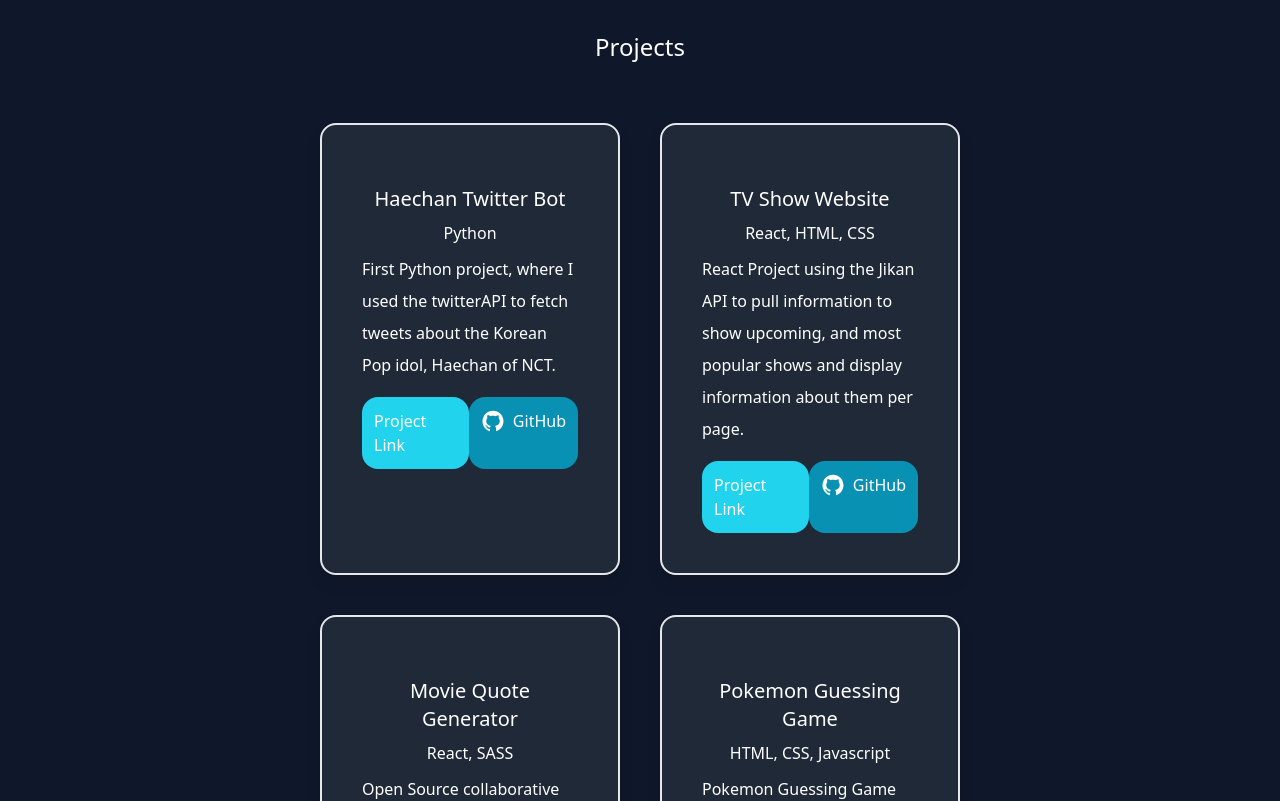
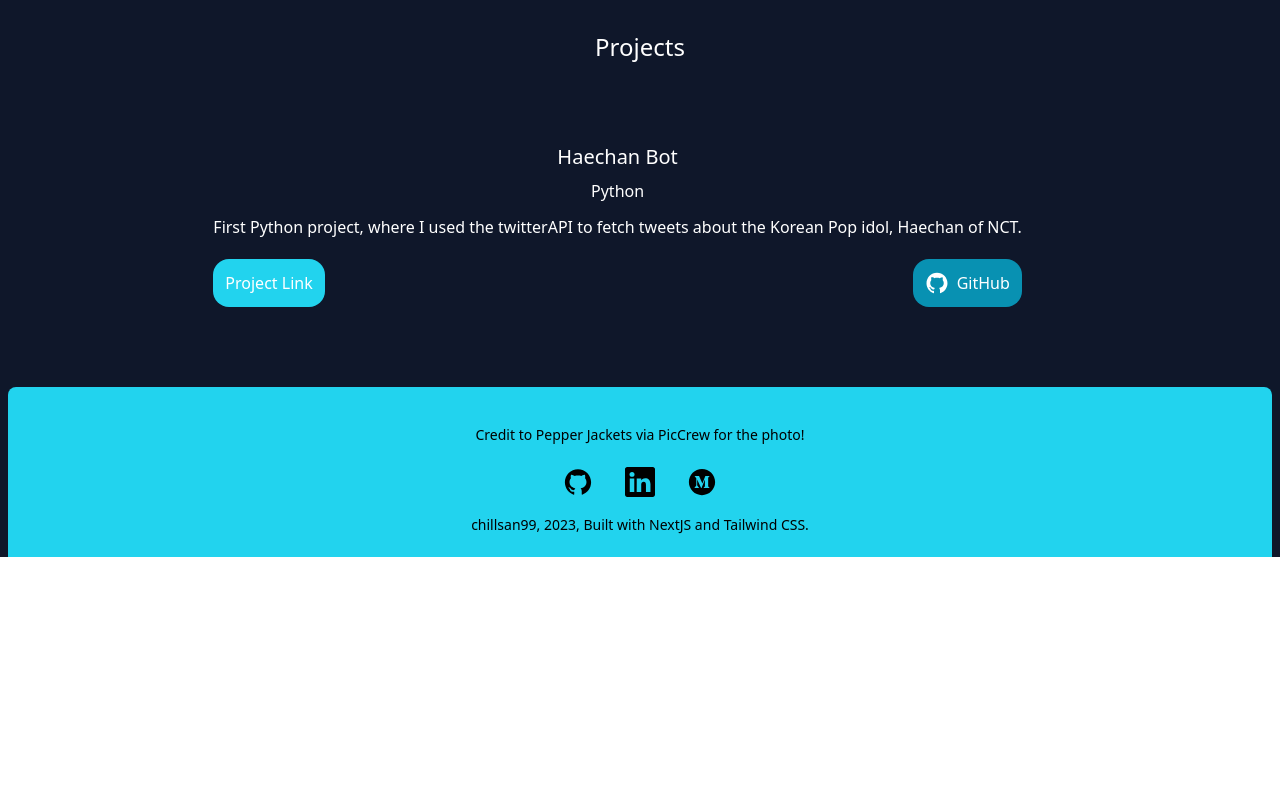
Before and after one commit to chillsan99/NextJs-Portfolio-2023, a Next.js app: page / in a window 1280 px wide. Shown: the part 1360-2161 px from the top of the page. After the commit the page ends 1917 px from the top, so only its background shows below. Built offline with nearby package versions, Linux system fonts and the light colour scheme.

Commit message:
Removed Card, Footer, and Data for simplicity

```diff
--- a/src/components/Card.js
+++ /dev/null
@@ -1,31 +0,0 @@
-import React, { useState } from 'react'
-import { projectData } from '@/components/data'
-import {AiFillGithub} from 'react-icons/ai'
-import Image from 'next/image'
-
-const Card = ({setDarkMode}) => {
-  return (
-    <>
-        <div className='m-auto flex flex-col gap-10 lg:flex-row lg:flex-wrap w-3/4'>
-        {projectData.map((data, key) =>{
-            return(
-                    <div key={key} className= "dark:bg-gray-800 drop-shadow-lg border-2 rounded-2xl p-10 basis-1/3 flex-1 h-90">
-                        <h4 className='text-xl pt-5 text-center font-medium py-2  dark:text-white'>{data.pr_name}</h4>
-                        <div>
-                            <p className='pb-2 text-md font-medium text-center  dark:text-white'>{data.lang_used}</p>
-                            <p className='leading-8 sm:text-small pb-4 dark:text-white flex-1'>{data.about}</p>
-                        <div className='flex justify-between relative flex-1'>
-                            <a className='bg-cyan-400 p-3 rounded-2xl dark:text-white inset-x-0 bottom-0'
-                                href={data.projdemo_link}>Project Link</a>
-                            <a className='bg-cyan-600 p-3 rounded-2xl dark:text-white' href={data.projgithub_link}><span className='flex flex-row '><AiFillGithub className='text-2xl mr-2'/>GitHub</span></a>
-                        </div>
-                    </div>
-                </div>
-            )
-        })}
-        </div>
-    </>
-  )
-}
-
-export default Card
--- a/src/components/Footer.js
+++ /dev/null
@@ -1,21 +0,0 @@
-import React from 'react'
-import {BsLinkedin} from 'react-icons/bs'
-import {AiFillGithub, AiFillMediumCircle} from 'react-icons/ai'
-
-const Footer = () => {
-  console.log("Stan NCT for clear skin")
-
-  return (
-      <div className='text-center gap-8 py-5 px-6 text-4xl bg-cyan-400 rounded-t-lg mx-2'>
-            <span className='text-sm'> Credit to Pepper Jackets via PicCrew for the photo! </span>
-              <div className='flex justify-center px-6 gap-8  pt-5'>
-                <span><a href="https://github.com/chillsan99"><AiFillGithub className='text-white text-3xl transition duration 300 ease-in-out dark:text-black hover:text-black'/></a></span>
-                <span><a href="https://www.linkedin.com/in/cierra-h-762032138/"><BsLinkedin className='text-white text-3xl transition duration 300 ease-in-out dark:text-black hover:text-blue-800' /></a></span>
-                <span><a href="https://medium.com/@cierra.hilliary"><AiFillMediumCircle className='text-white text-3xl transition duration 300 ease-in-out dark:text-black hover:text-blue-800' /></a></span>
-              </div>
-            <span className='text-sm'>chillsan99, 2023, Built with NextJS and Tailwind CSS.</span>
-      </div>
-  )
-}
-
-export default Footer
--- a/src/components/data.js
+++ /dev/null
@@ -1,38 +0,0 @@
-export const projectData =[
-  {
-    id: "001",
-    pr_name: "Haechan Twitter Bot",
-    image: "https://i.imgur.com/76enjhB.jpg",
-    lang_used: "Python",
-    projdemo_link:"https://twitter.com/HaechanBot66",
-    projgithub_link:"https://github.com/chillsan99/Haechan-Bot",
-    about: "First Python project, where I used the twitterAPI to fetch tweets about the Korean Pop idol, Haechan of NCT."
-  },
-  {
-    id: "002",
-    pr_name: "TV Show Website",
-    image: "https://i.imgur.com/gXqvLzK.png",
-    lang_used: "React, HTML, CSS",
-    projdemo_link:"  ",
-    projgithub_link:"https://github.com/chillsan99/AniFreak",
-    about: "React Project using the Jikan API to pull information to show upcoming, and most popular shows and display information about them per page."
-  },
-  {
-    id: "003",
-    pr_name: "Movie Quote Generator",
-    image: "https://i.imgur.com/KNlwiTZ.jpg",
-    lang_used: "React, SASS ",
-    projdemo_link:"https://kamiri-charles.github.io/movie-quote-generator/",
-    projgithub_link:"https://github.com/kamiri-charles/movie-quote-generator",
-    about: "Open Source collaborative project found on GitHub and originally created by Kamiri Charles to generate movie quotes and now randomly generating background color based, by hitting the refresh button."
-  },
-  {
-    id: "004",
-    pr_name: "Pokemon Guessing Game",
-    image: "https://i.imgur.com/fOvbih9.jpg",
-    lang_used: "HTML, CSS, Javascript",
-    projdemo_link:"https://guessthatword.netlify.app",
-    projgithub_link:"https://github.com/chillsan99/GuessTheWord",
-    about: "Pokemon Guessing Game built with HTML, CSS, and Javascript to make an in-browser game that randomly give a Pokemon name along with a hint for you to guess."
-  },
-]
--- a/src/pages/index.js
+++ b/src/pages/index.js
@@ -2,11 +2,8 @@
 import { Inter } from 'next/font/google'
 import Image from 'next/image'
 import profileimage from '/public/profileimage.png'
-import Footer from '@/components/Footer'
 import {BsFillSunFill, BsLinkedin, BsTwitter } from 'react-icons/bs'
-import {BiMenu} from 'react-icons/bi'
 import {AiFillGithub, AiFillMediumCircle} from 'react-icons/ai'
-import Card from '@/components/Card'
 import { useState } from 'react'
 
 const inter = Inter({ subsets: ['latin'] })
@@ -95,14 +92,33 @@
           <div id="projects">
             <h3 className='py-10 text-2xl dark:text-white text-center'> Projects </h3>
             <div className='py-5 lg:flex lg:w-2/3 sm:w-4/5 sm: mx-10 md:mx-auto pb-20'>
-              <Card setDarkMode={setDarkMode}/>
+                <div lassName= "dark:bg-gray-800 drop-shadow-lg border-2 rounded-2xl p-10 basis-1/3 flex-1 h-90">
+                        <h4 className='text-xl pt-5 text-center font-medium py-2  dark:text-white'>Haechan Bot</h4>
+                        <div>
+                            <p className='pb-2 text-md font-medium text-center  dark:text-white'>Python</p>
+                            <p className='leading-8 sm:text-small pb-4 dark:text-white flex-1'>First Python project, where I used the twitterAPI to fetch tweets about the Korean Pop idol, Haechan of NCT.</p>
+                        <div className='flex justify-between relative flex-1'>
+                            <a className='bg-cyan-400 p-3 rounded-2xl dark:text-white inset-x-0 bottom-0'
+                                href= "https://twitter.com/HaechanBot66">Project Link</a>
+                            <a className='bg-cyan-600 p-3 rounded-2xl dark:text-white' href="https://github.com/chillsan99/Haechan-Bot"><span className='flex flex-row '><AiFillGithub className='text-2xl mr-2'/>GitHub</span></a>
+                        </div>
+                    </div>
+                </div>
             </div>
           </div>
 
         </section>
         <section>
         </section>
-        <Footer/>
+        <div className='text-center gap-8 py-5 px-6 text-4xl bg-cyan-400 rounded-t-lg mx-2'>
+            <span className='text-sm'> Credit to Pepper Jackets via PicCrew for the photo! </span>
+              <div className='flex justify-center px-6 gap-8  pt-5'>
+                <span><a href="https://github.com/chillsan99"><AiFillGithub className='text-white text-3xl transition duration 300 ease-in-out dark:text-black hover:text-black'/></a></span>
+                <span><a href="https://www.linkedin.com/in/cierra-h-762032138/"><BsLinkedin className='text-white text-3xl transition duration 300 ease-in-out dark:text-black hover:text-blue-800' /></a></span>
+                <span><a href="https://medium.com/@cierra.hilliary"><AiFillMediumCircle className='text-white text-3xl transition duration 300 ease-in-out dark:text-black hover:text-blue-800' /></a></span>
+              </div>
+            <span className='text-sm'>chillsan99, 2023, Built with NextJS and Tailwind CSS.</span>
+        </div>
       </main>
       </div>
     </>
```
